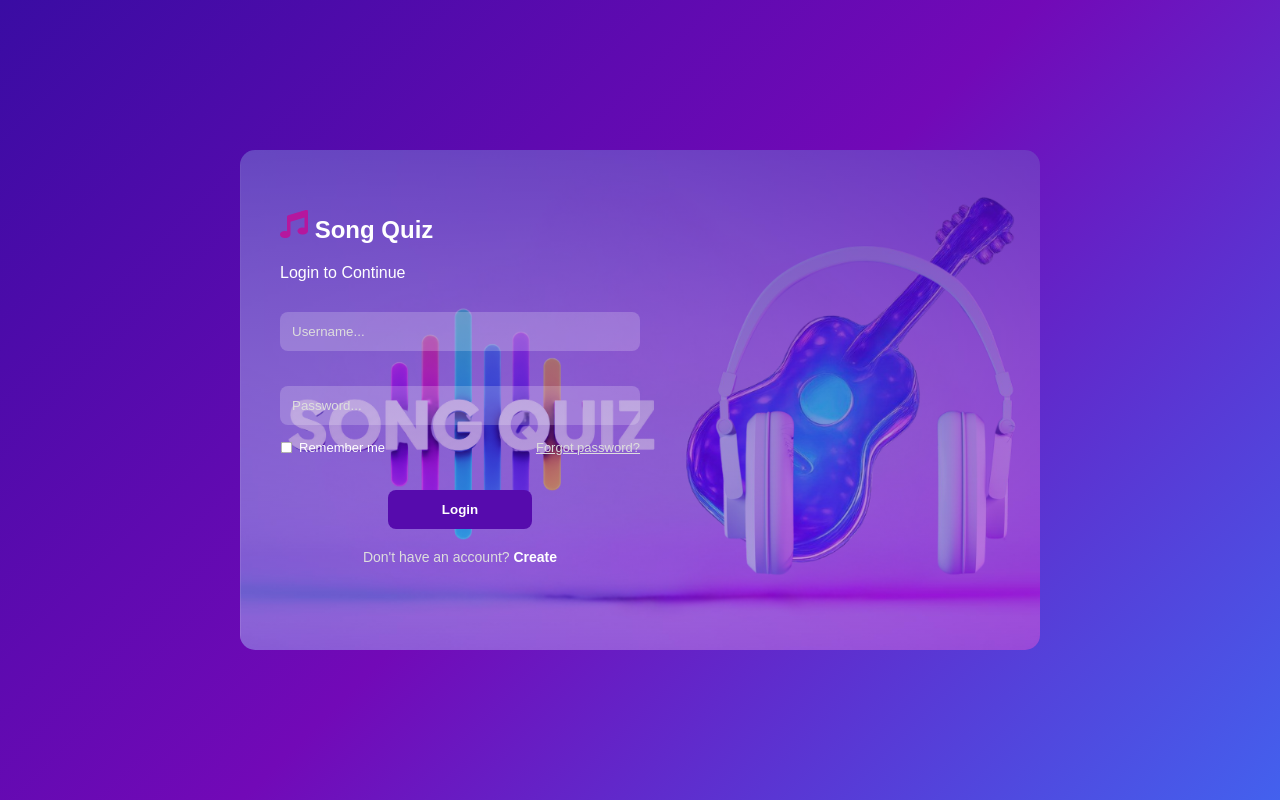
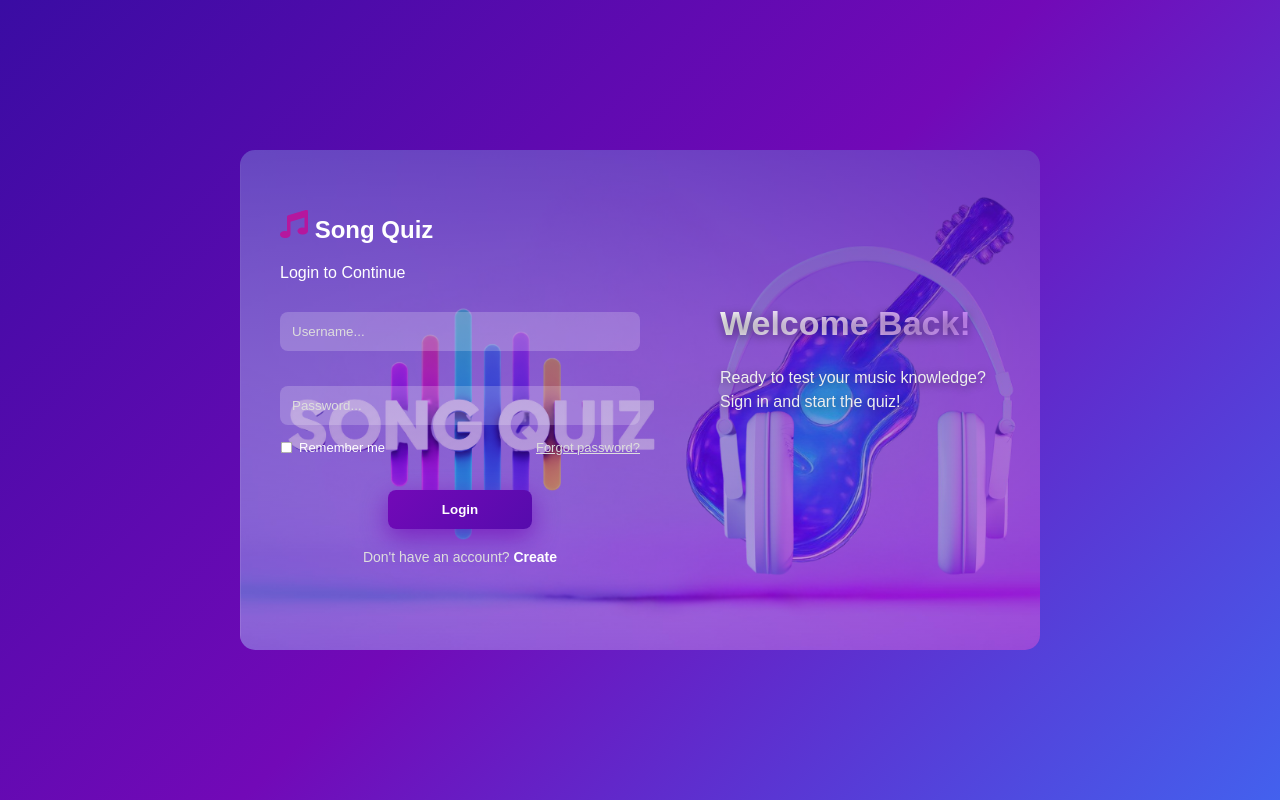
Before and after one commit to Elin608/music-quiz, a React (Vite) app: page / in a window 1280 px wide. Built offline with nearby package versions, Linux system fonts and the light colour scheme.

Commit message:
Add Welcome message and update CSS for login

```diff
--- a/src/Components/Login.css
+++ b/src/Components/Login.css
@@ -13,6 +13,7 @@ body {
 }
 
 .card {
+  position: relative;
   width: 800px;
   height: 500px;
   padding: 40px;
@@ -117,17 +118,27 @@ body {
   border: none;
   border-radius: 8px;
 
-  background: #560bad;
+  background: linear-gradient(135deg, #7209b7, #560bad);
+  box-shadow: 0 8px 25px rgba(114,9,183,0.7);
   color: white;
   font-weight: bold;
   align-self: flex-start;
 
   cursor: pointer;
-  transition: 0.3s;
+  transition: all 0.3s ease;
+
 }
 
 .form button:hover {
-  background: #480ca8;
+  transform: translateY(-2px) scale(1.03);
+  background: linear-gradient(135deg, #8338ec, #7209b7);
+  box-shadow: 0 10px 30px rgba(131,56,236,0.8);
+}
+
+.form input:focus {
+  outline: none;
+  border: 1px solid #c77dff;
+  box-shadow: 0 0 10px rgba(199,125,255,0.5);
 }
 
 .signup-text {
@@ -146,3 +157,31 @@ body {
 .signup-text span:hover {
     color: #480ca8;
 }
+
+/* === RIGTH SECTION === */
+
+.right-msg {
+  position: absolute;
+  line-height: 1.6;
+  right: 40px;
+  top: 45%;
+  transform: translateY(-65%);
+  width: 35%;
+  color: white;
+  text-shadow: 0 2px 10px rgba(0,0,0,0.4);
+}
+
+.right-msg h1 {
+  font-size: 34px;
+  margin-bottom: 10px;
+  font-weight: bold;
+  background: linear-gradient(to right, #fff, #c77dff);
+  -webkit-background-clip: text;
+  -webkit-text-fill-color: transparent;
+}
+
+.right-msg p {
+  font-size: 16px;
+  color: #eee;
+  line-height: 1.5;
+}
--- a/src/Components/Login.jsx
+++ b/src/Components/Login.jsx
@@ -24,6 +24,11 @@ function Login() {
                     Don't have an account? <span>Create</span>
                 </p>
             </div>
+
+            <div className="right-msg">
+                <h1>Welcome Back!</h1>
+                <p>Ready to test your music knowledge? Sign in and start the quiz!</p>
+            </div>
         </div>
     )
 }
```
